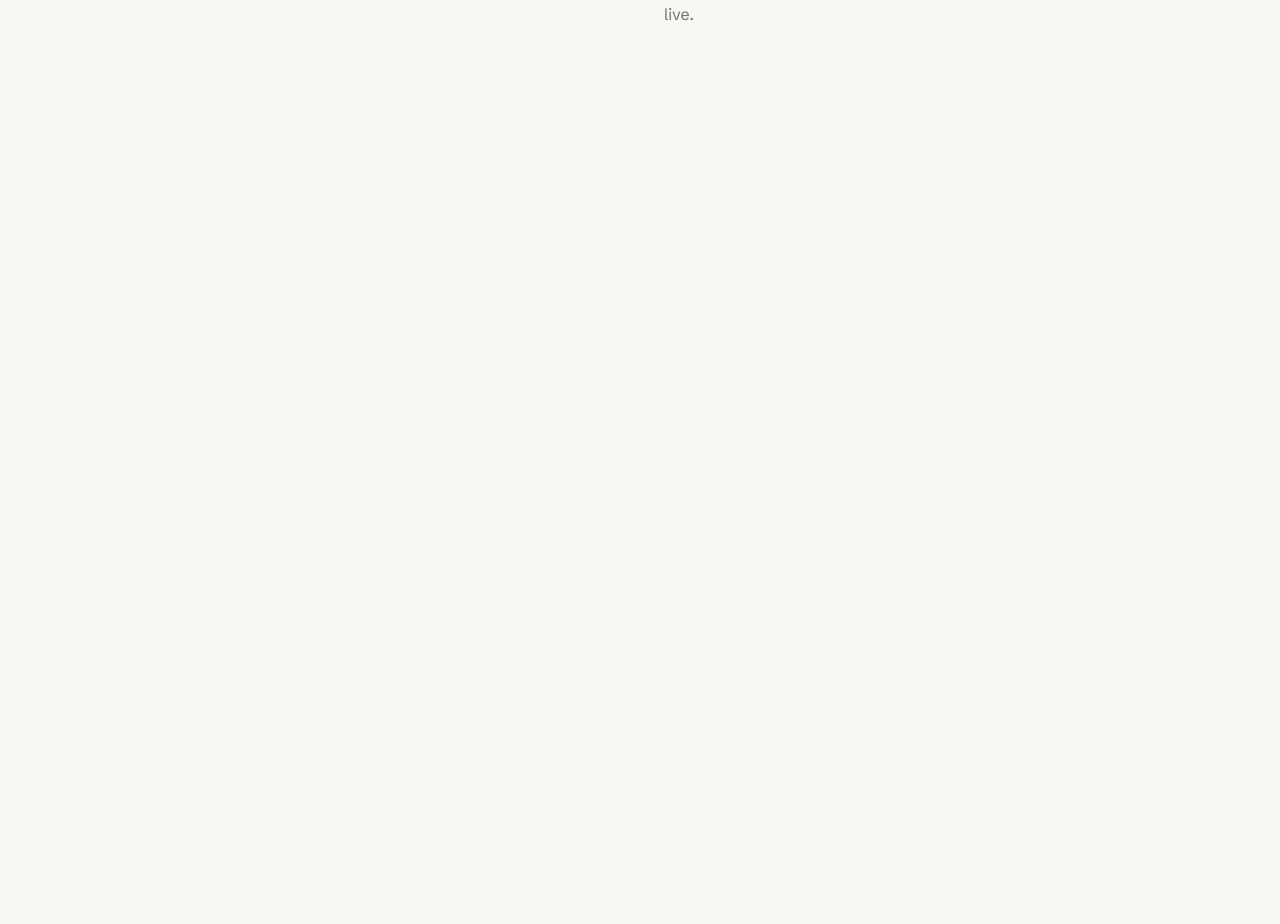
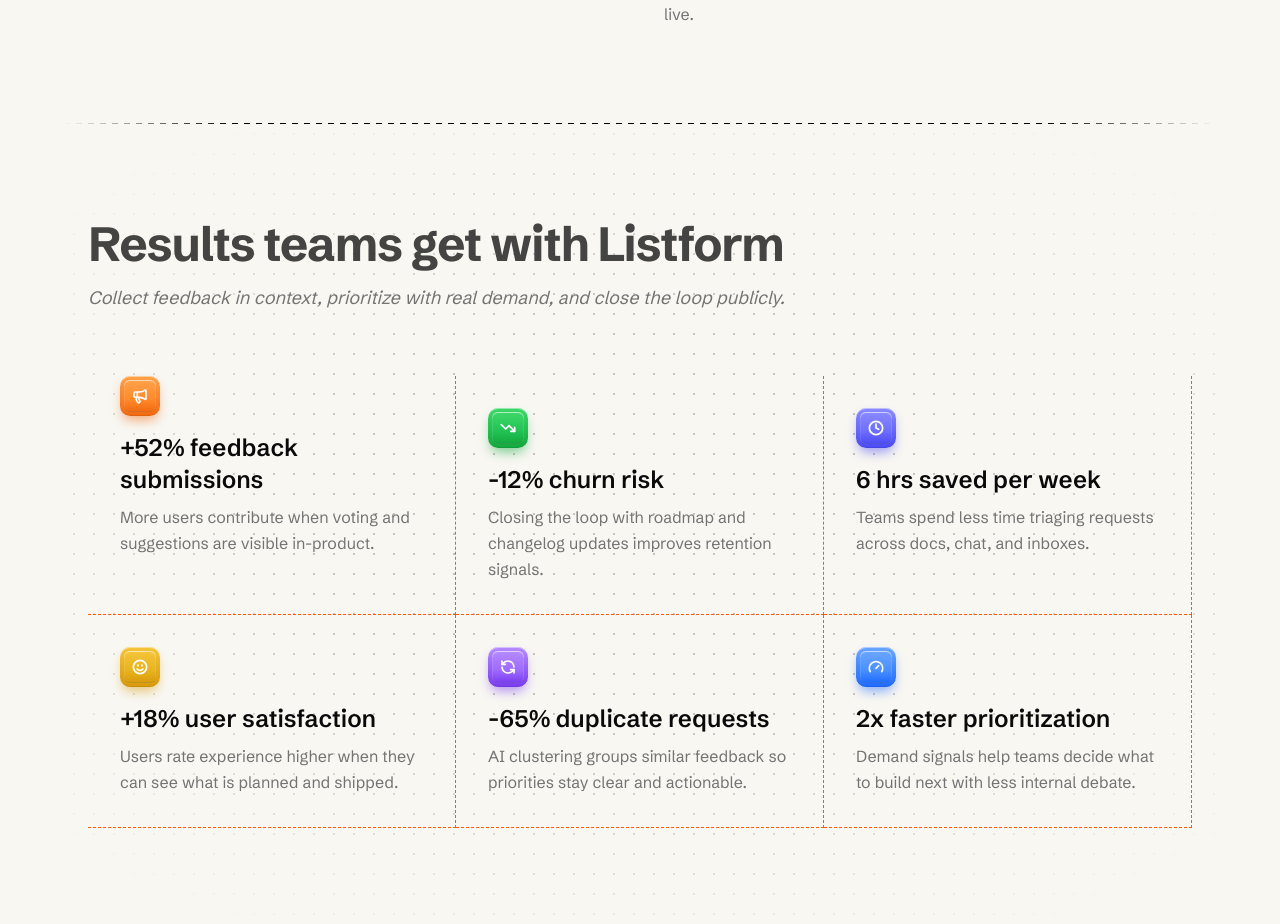
Before and after one commit to ashishxjhaa/Listform, a Next.js app in the folder apps/web/: page / in a window 1280 px wide. Shown: the part 2109-3033 px from the top of the page. Before the commit the page ends 2232 px from the top, so only its background shows below. Built offline with nearby package versions, Linux system fonts and the light colour scheme.

Commit message:
Creating the benefit section

```diff
--- /dev/null
+++ b/apps/web/app/(landing)/_components/benefit-section.tsx
@@ -0,0 +1,91 @@
+import {
+  Clock,
+  Gauge,
+  Megaphone,
+  RefreshCcw,
+  Smile,
+  TrendingDown,
+} from "lucide-react"
+import { IconBadge } from "@workspace/ui/components/icon-badge"
+
+const results = [
+  {
+    icon: Megaphone,
+    color: "orange",
+    stat: "+52% feedback submissions",
+    description:
+      "More users contribute when voting and suggestions are visible in-product.",
+  },
+  {
+    icon: TrendingDown,
+    color: "green",
+    stat: "-12% churn risk",
+    description:
+      "Closing the loop with roadmap and changelog updates improves retention signals.",
+  },
+  {
+    icon: Clock,
+    color: "indigo",
+    stat: "6 hrs saved per week",
+    description:
+      "Teams spend less time triaging requests across docs, chat, and inboxes.",
+  },
+  {
+    icon: Smile,
+    color: "yellow",
+    stat: "+18% user satisfaction",
+    description:
+      "Users rate experience higher when they can see what is planned and shipped.",
+  },
+  {
+    icon: RefreshCcw,
+    color: "purple",
+    stat: "-65% duplicate requests",
+    description:
+      "AI clustering groups similar feedback so priorities stay clear and actionable.",
+  },
+  {
+    icon: Gauge,
+    color: "blue",
+    stat: "2x faster prioritization",
+    description:
+      "Demand signals help teams decide what to build next with less internal debate.",
+  },
+] as const
+
+export function BenefitSection() {
+  return (
+    <section className="w-full py-15 sm:py-24">
+      <div className="mx-auto max-w-6xl px-6">
+        <div className="max-w-3xl">
+          <h2 className="text-left text-3xl font-bold tracking-tight text-primary/80 sm:text-5xl">
+            Results teams get with Listform
+          </h2>
+          <p className="text-md mt-4 text-left text-muted-foreground italic sm:text-lg">
+            Collect feedback in context, prioritize with real demand, and close
+            the loop publicly.
+          </p>
+        </div>
+
+        <div className="mt-16 grid divide-x divide-dashed divide-[#ff5800] md:grid-cols-2 md:divide-x lg:grid-cols-3">
+          {results.map(({ icon, color, stat, description }) => (
+            <div
+              key={stat}
+              className="flex flex-col items-start gap-4 border-r border-b border-dashed border-[#ff5800] px-6 py-8 first:pt-0 last:border-r-0 md:px-8 lg:last:border-r"
+            >
+              <IconBadge icon={icon} color={color} size="sm" />
+              <div>
+                <h3 className="text-2xl font-semibold text-foreground">
+                  {stat}
+                </h3>
+                <p className="mt-2 max-w-sm text-base leading-relaxed text-muted-foreground">
+                  {description}
+                </p>
+              </div>
+            </div>
+          ))}
+        </div>
+      </div>
+    </section>
+  )
+}
--- a/apps/web/app/(landing)/page.tsx
+++ b/apps/web/app/(landing)/page.tsx
@@ -4,6 +4,7 @@
 import DottedBackground from "@/components/dotted-background"
 import ResultsSection from "./_components/results-section"
 import FeaturesSection from "./_components/features-section"
+import { BenefitSection } from "./_components/benefit-section"
 
 export default function Page() {
   return (
@@ -16,6 +17,10 @@
       </DottedBackground>
       <Divider />
       <FeaturesSection />
+      <Divider />
+      <DottedBackground>
+        <BenefitSection />
+      </DottedBackground>
     </>
   )
 }
```
